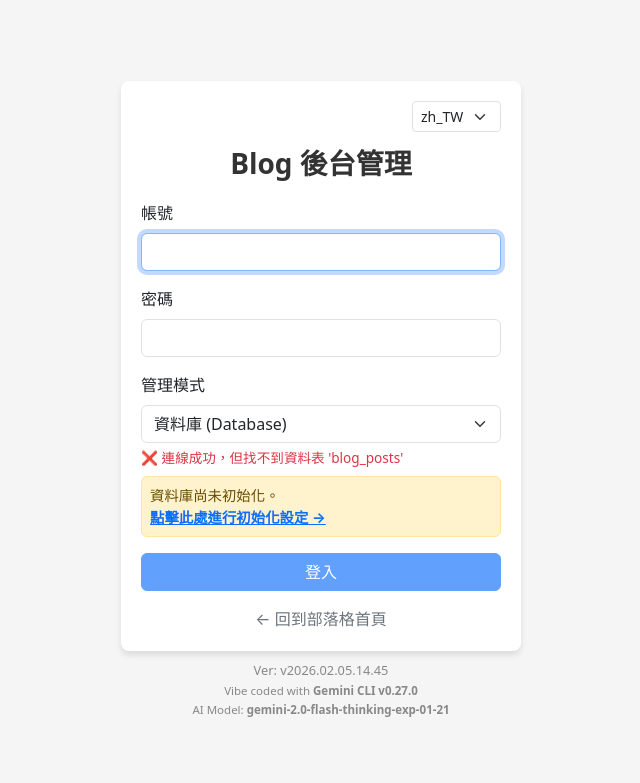
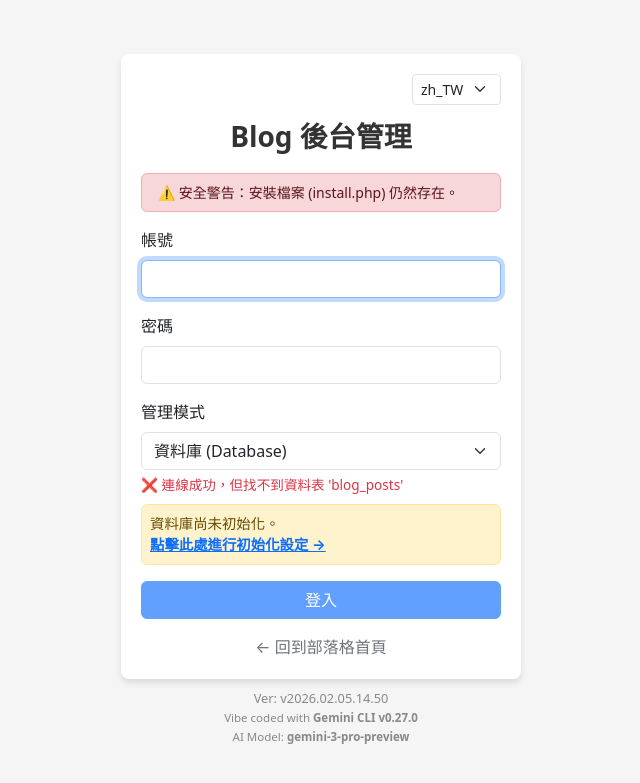
Before and after one commit to erspicu/ersalblog, a PHP site: page /admin/login.php in a window 1280 px wide. Shown: the top 783 px of the page, without its empty margins (319-959 px from the left). Run offline with PHP 8.4, Linux system fonts and the light colour scheme.

Commit message:
Simple Update: v2026.02.06.00.28 (Switch to Gemini 3 Pro)

```diff
--- a/admin/health_check.php
+++ b/admin/health_check.php
@@ -129,5 +129,16 @@ class SystemHealth {
 
         return $result;
     }
+
+    public static function checkInstaller() {
+        $installerPath = __DIR__ . '/../install.php';
+        if (file_exists($installerPath)) {
+            return [
+                'exists' => true,
+                'message' => __('warn_install_file_exists')
+            ];
+        }
+        return ['exists' => false];
+    }
 }
 ?>
--- a/admin/login.php
+++ b/admin/login.php
@@ -165,6 +165,15 @@ if ($hasSQLite && !$sqliteStatus['status']) {
 
     <h3 class="brand"><?php echo __('login_title'); ?></h3>
 
+    <?php
+    $installCheck = SystemHealth::checkInstaller();
+    if ($installCheck['exists']):
+    ?>
+        <div class="alert alert-danger small py-2 mb-3">
+            <i class="bi bi-exclamation-triangle-fill"></i> <?php echo $installCheck['message']; ?>
+        </div>
+    <?php endif; ?>
+
     <?php if ($error): ?>
         <div class="alert alert-danger"><?php echo htmlspecialchars($error); ?></div>
     <?php endif; ?>
--- a/admin/version_config.php
+++ b/admin/version_config.php
@@ -4,12 +4,12 @@
  * Auto-generated via Gemini CLI / Vibe Coding
  */
 
-define('APP_VERSION', 'v2026.02.05.14.45');
+define('APP_VERSION', 'v2026.02.05.14.50');
 define('GEMINI_CLI_VERSION', '0.27.0');
 
 return [
-    'version' => 'v2026.02.05.14.45',
+    'version' => 'v2026.02.05.14.50',
     'cli_version' => '0.27.0',
-    'model_name' => 'gemini-2.0-flash-thinking-exp-01-21',
-    'last_update' => '2026-02-05 14:45:00'
+    'model_name' => 'gemini-3-pro-preview',
+    'last_update' => '2026-02-05 14:50:00'
 ];
--- a/langs/admin/admin-en_US.php
+++ b/langs/admin/admin-en_US.php
@@ -282,4 +282,8 @@ return [
     'upload_limit_hint' => 'Note: System upload limit is approx %s. If the file exceeds this, upload will fail. Please use FTP or other methods to place the file in the "backup" directory.',
     'op_success' => 'Operation Successful',
     'op_error' => 'Operation Failed',
+
+    // Security Warning
+    'warn_install_file_exists' => '⚠️ Security Warning: Installer file (install.php) still exists.',
+    'warn_install_file_exists_desc' => 'For security reasons, please manually delete <code>install.php</code> from your root directory after installation.',
 ];
--- a/langs/admin/admin-zh_TW.php
+++ b/langs/admin/admin-zh_TW.php
@@ -282,4 +282,8 @@ return [
     'upload_limit_hint' => '注意：系統上傳上限約為 %s。若備份檔超過此大小，上傳將會失敗，請改用 FTP 或其他方式將檔案放入 backup 目錄。',
     'op_success' => '操作成功',
     'op_error' => '操作失敗',
+
+    // Security Warning
+    'warn_install_file_exists' => '⚠️ 安全警告：安裝檔案 (install.php) 仍然存在。',
+    'warn_install_file_exists_desc' => '為了確保系統安全，請在完成安裝後手動將根目錄下的 <code>install.php</code> 刪除。',
 ];
```
Also changed, not shown: MD/gemini_log.md (+3 -0 lines), admin/index.php (+11 -0 lines).
